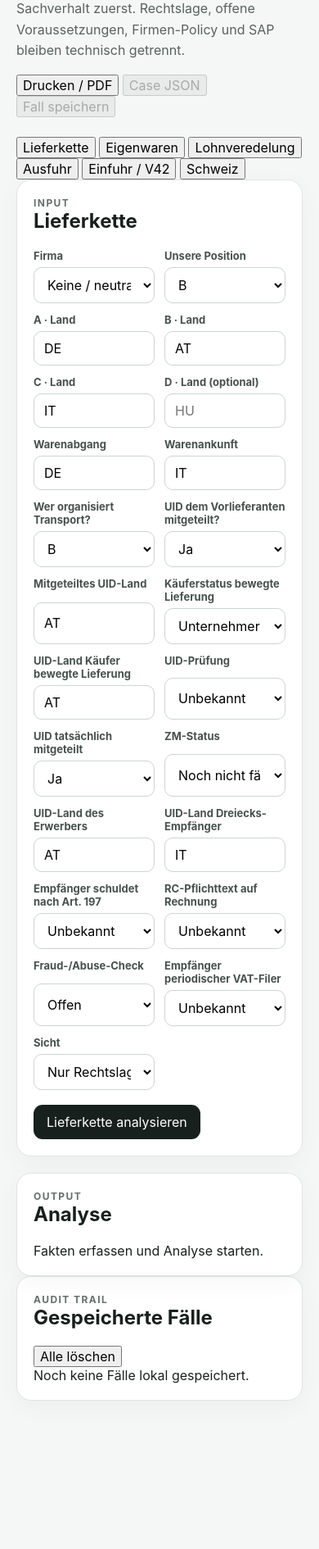
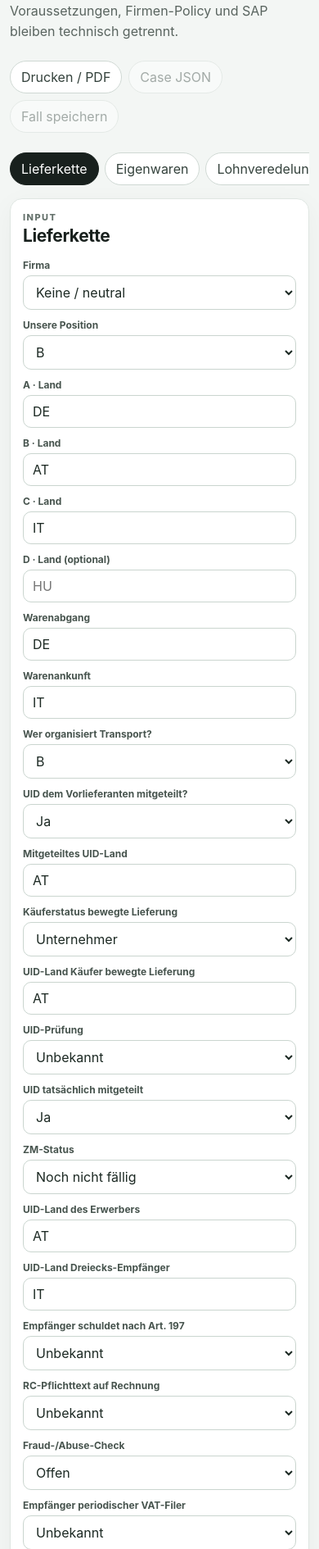
Before and after one commit to ieeks/eu-vat-engine, a website built with Vite: page index.html in a window 390 px wide. Shown: the part 110-2000 px from the top of the page at 82% size. Before the commit the page ends 1883 px from the top, so only its background shows below. Built offline with nearby package versions, Linux system fonts and the light colour scheme.

Commit message:
feat: style full VAT compliance workstation

```diff
--- a/src/ui/styles.css
+++ b/src/ui/styles.css
@@ -1,37 +1,83 @@
 :root {
   font-family: Inter, ui-sans-serif, system-ui, -apple-system, BlinkMacSystemFont, "Segoe UI", sans-serif;
   color: #18201d;
-  background: #f5f7f6;
+  background: #f3f6f4;
   font-synthesis: none;
 }
 * { box-sizing: border-box; }
 body { margin: 0; }
 button, input, select { font: inherit; }
-.shell { max-width: 1180px; margin: 0 auto; padding: 32px 20px 64px; }
-.hero { margin-bottom: 24px; }
-.eyebrow { text-transform: uppercase; letter-spacing: .12em; font-size: 12px; font-weight: 700; color: #64706b; }
-h1 { margin: 6px 0; font-size: clamp(32px, 6vw, 56px); letter-spacing: -.04em; }
-.lead { max-width: 760px; color: #58625e; line-height: 1.6; }
-.grid { display: grid; grid-template-columns: minmax(0, .9fr) minmax(0, 1.1fr); gap: 20px; }
-.card { background: white; border: 1px solid #dfe5e2; border-radius: 18px; padding: 20px; box-shadow: 0 8px 30px rgba(20, 35, 29, .04); }
-.card h2 { margin-top: 0; }
-.fields { display: grid; grid-template-columns: 1fr 1fr; gap: 12px; }
-.field { display: grid; gap: 6px; }
-label { font-size: 13px; font-weight: 650; color: #46514d; }
-input, select { width: 100%; border: 1px solid #ccd5d1; border-radius: 10px; padding: 10px 12px; background: #fff; }
-.actions { display: flex; gap: 10px; margin-top: 18px; }
-.primary { border: 0; border-radius: 11px; padding: 11px 16px; background: #18201d; color: white; cursor: pointer; }
-.result-stack { display: grid; gap: 12px; }
-.result { border: 1px solid #e0e5e3; border-radius: 14px; padding: 14px; }
-.result h3 { margin: 0 0 7px; font-size: 15px; }
-.badge { display: inline-flex; align-items: center; border-radius: 999px; padding: 4px 9px; font-size: 12px; font-weight: 750; background: #eef2f0; }
-.badge.verified, .badge.applicable, .badge.complete, .badge.allowed { background: #e4f6ea; color: #1d6836; }
-.badge.conditional, .badge.indeterminate, .badge.blocked_by_company_policy { background: #fff3d9; color: #825b00; }
-.badge.not_met, .badge.blocked { background: #fde8e7; color: #8f2d28; }
-.muted { color: #68736e; font-size: 13px; line-height: 1.5; }
-.chain { display: flex; flex-wrap: wrap; gap: 8px; align-items: center; margin: 12px 0; }
-.party { border: 1px solid #d7dedb; border-radius: 10px; padding: 8px 10px; background: #fafbfa; }
-.arrow { color: #80908a; }
-pre { margin: 0; white-space: pre-wrap; overflow-wrap: anywhere; font-size: 12px; color: #46514d; }
-details { margin-top: 12px; }
-@media (max-width: 860px) { .grid { grid-template-columns: 1fr; } }
+button { cursor: pointer; }
+.shell { max-width: 1320px; margin: 0 auto; padding: 28px 20px 64px; }
+.hero { display: flex; justify-content: space-between; align-items: flex-end; gap: 24px; margin-bottom: 20px; }
+.hero-actions { display: flex; flex-wrap: wrap; gap: 8px; justify-content: flex-end; }
+.eyebrow { text-transform: uppercase; letter-spacing: .13em; font-size: 11px; font-weight: 800; color: #66736d; }
+h1 { margin: 5px 0 4px; font-size: clamp(34px, 6vw, 58px); letter-spacing: -.045em; }
+h2 { margin: 3px 0 0; font-size: 21px; letter-spacing: -.02em; }
+.lead { max-width: 790px; color: #59645f; line-height: 1.55; margin: 6px 0 0; }
+.mode-tabs { display: flex; gap: 7px; overflow-x: auto; padding: 4px 0 16px; }
+.mode-tab, .secondary { border: 1px solid #cfd8d3; background: white; color: #34423c; border-radius: 999px; padding: 9px 13px; white-space: nowrap; }
+.mode-tab.active { background: #18201d; border-color: #18201d; color: white; }
+.secondary:disabled { opacity: .42; cursor: default; }
+.grid { display: grid; grid-template-columns: minmax(0, .92fr) minmax(0, 1.08fr); gap: 18px; align-items: start; }
+.card { background: white; border: 1px solid #dfe6e2; border-radius: 18px; padding: 20px; box-shadow: 0 8px 32px rgba(20, 35, 29, .045); }
+.input-card { position: sticky; top: 12px; }
+.section-head { display: flex; justify-content: space-between; gap: 14px; align-items: center; margin-bottom: 16px; }
+.fields { display: grid; grid-template-columns: repeat(2, minmax(0, 1fr)); gap: 11px; }
+.field { display: grid; gap: 5px; }
+label { font-size: 12px; font-weight: 700; color: #47544e; }
+input, select { width: 100%; min-height: 40px; border: 1px solid #cad5cf; border-radius: 10px; padding: 9px 11px; background: #fff; color: #1c2923; }
+input:focus, select:focus { outline: 2px solid #9db8aa; outline-offset: 1px; }
+.actions { display: flex; gap: 9px; margin-top: 17px; }
+.primary { border: 0; border-radius: 11px; padding: 11px 17px; background: #18201d; color: white; font-weight: 750; }
+.result-stack { display: grid; gap: 11px; }
+.result { border: 1px solid #dfe6e2; border-radius: 14px; padding: 14px; background: #fff; }
+.result h3 { margin: 0 0 8px; font-size: 15px; }
+.badge { display: inline-flex; align-items: center; border-radius: 999px; padding: 3px 8px; font-size: 11px; font-weight: 800; background: #edf1ef; color: #44504b; vertical-align: middle; }
+.badge.verified, .badge.applicable, .badge.complete, .badge.allowed, .badge.matched, .badge.determined, .badge.procedure_42_verified, .badge.supplier_domestic_supply, .badge.exception_applies { background: #e1f4e7; color: #176233; }
+.badge.conditional, .badge.indeterminate, .badge.blocked_by_company_policy, .badge.review_required, .badge.country_rule_not_verified, .badge.potentially_neutralized_by_article_42 { background: #fff1cf; color: #795600; }
+.badge.not_met, .badge.blocked, .badge.invalid, .badge.missing, .badge.does_not_apply { background: #fbe7e5; color: #8c2e28; }
+.badge.applies, .badge.neutralized_by_article_42 { background: #e4ecff; color: #284d92; }
+.muted { color: #68746e; font-size: 12.5px; line-height: 1.55; }
+.big-value { font-size: 29px; font-weight: 850; letter-spacing: -.04em; }
+.chain { display: flex; flex-wrap: wrap; gap: 7px; align-items: center; margin: 12px 0 2px; }
+.party { border: 1px solid #d6dfda; border-radius: 10px; padding: 8px 10px; background: #f8faf9; font-size: 12px; }
+.arrow { color: #85928c; }
+.supply-line { padding: 9px 0; border-top: 1px solid #edf1ef; font-size: 12.5px; }
+.sap-list { display: grid; gap: 9px; }
+.sap-row { display: grid; grid-template-columns: 1.1fr auto 58px; gap: 8px 12px; align-items: center; border-top: 1px solid #edf1ef; padding-top: 10px; font-size: 12.5px; }
+.sap-row .muted { grid-column: 1 / -1; }
+.sap-code { text-align: center; border-radius: 8px; padding: 7px; background: #18201d; color: white; font-weight: 850; font-size: 14px; }
+pre { margin: 10px 0 0; white-space: pre-wrap; overflow-wrap: anywhere; font-size: 11.5px; color: #46514d; max-height: 520px; overflow: auto; }
+details { border-top: 1px solid #e7ece9; padding-top: 10px; }
+summary { cursor: pointer; font-size: 12px; font-weight: 750; color: #59655f; }
+.empty { display: grid; min-height: 140px; place-items: center; border: 1px dashed #cbd6d0; border-radius: 13px; color: #7b8882; font-size: 13px; text-align: center; padding: 18px; }
+.empty.compact { min-height: 70px; }
+.saved-card { margin-top: 18px; }
+.text-button { border: 0; background: none; color: #65716b; font-size: 12px; }
+.saved-list { display: grid; grid-template-columns: repeat(3, minmax(0, 1fr)); gap: 9px; }
+.saved-item { border: 1px solid #dfe6e2; background: #fafcfb; border-radius: 12px; padding: 11px; text-align: left; display: grid; gap: 4px; color: #28342f; }
+.saved-item span { color: #7a8680; font-size: 11px; }
+@media (max-width: 920px) {
+  .hero { align-items: flex-start; flex-direction: column; }
+  .hero-actions { justify-content: flex-start; }
+  .grid { grid-template-columns: 1fr; }
+  .input-card { position: static; }
+  .saved-list { grid-template-columns: 1fr 1fr; }
+}
+@media (max-width: 620px) {
+  .shell { padding: 20px 12px 48px; }
+  .card { padding: 15px; border-radius: 15px; }
+  .fields { grid-template-columns: 1fr; }
+  .saved-list { grid-template-columns: 1fr; }
+  .sap-row { grid-template-columns: 1fr auto; }
+  .sap-code { grid-column: 1 / -1; text-align: left; width: fit-content; }
+}
+@media print {
+  body { background: white; }
+  .shell { max-width: none; padding: 0; }
+  .hero-actions, .mode-tabs, .input-card, .saved-card { display: none !important; }
+  .grid { display: block; }
+  .card { border: 0; box-shadow: none; padding: 0; }
+  details { display: none; }
+}
```
